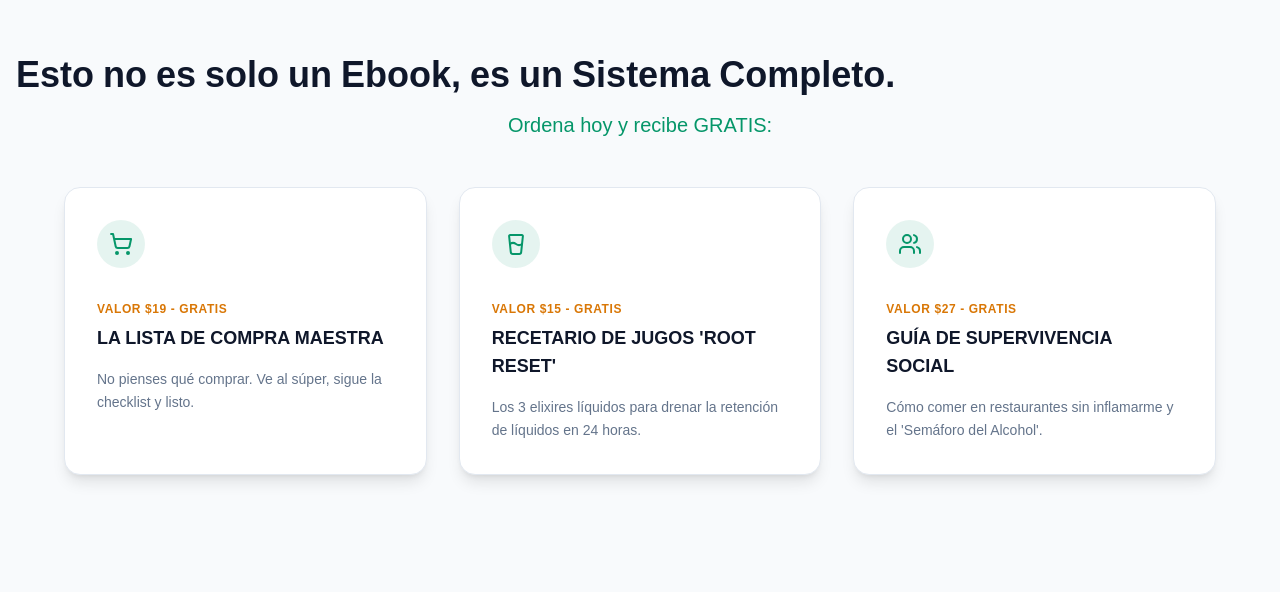
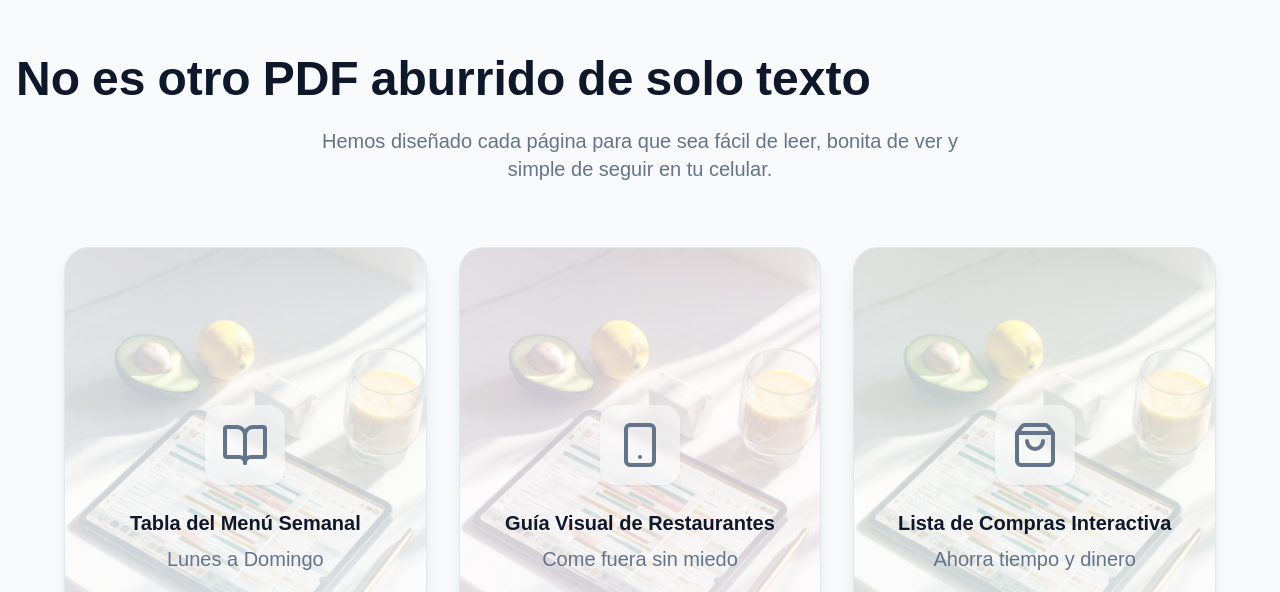
Before and after one commit to Str0k/protocolo-raiz, a React (Vite) app: page / in a window 1280 px wide. Shown: the part 10188-10780 px from the top of the page. Built offline with nearby package versions, Linux system fonts and the light colour scheme.

Commit message:
feat: Create `App` component, integrating lazy loading for performance and conditional rendering for desktop-specific features.

```diff
--- a/src/App.jsx
+++ b/src/App.jsx
@@ -98,9 +98,9 @@ function App() {
 
         <Suspense fallback={<SectionLoader />}>
           <Timeline />
-          <Bonuses />
           <SneakPeek />
           <Filter />
+          <Bonuses />
           <CommunitySupport />
         </Suspense>
 
```
